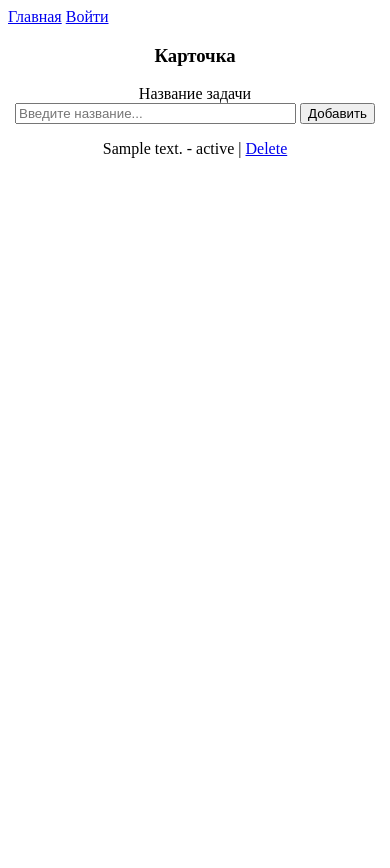
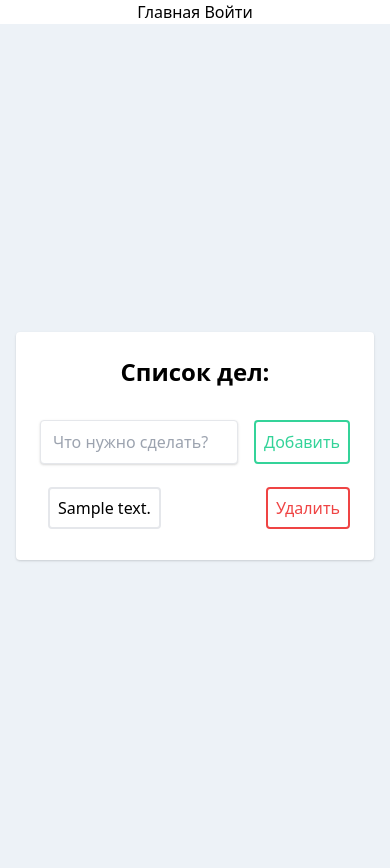
Before and after one commit to m3nd0r/todo_app, a Flask app: page /card in a window 390 px wide. Before the commit the page ends 158 px from the top, so only its background shows below. Run offline with Flask 2, Linux system fonts and the light colour scheme; tables that the repository leaves empty hold one stand-in row (values such as "Sample post"); some libraries are stand-ins or nearby versions.

Commit message:
сделал редактирование

```diff
--- a/todo/app/blueprints.py
+++ b/todo/app/blueprints.py
@@ -13,5 +13,6 @@ blueprint.add_url_rule('/', view_func=views.IndexView.as_view('index'))
 
 blueprint.add_url_rule('/card', view_func=views.CardView.as_view('card'))
 blueprint.add_url_rule('/delete/<int:todo_id>', view_func=views.DeleteTodoView.as_view('delete'))
+blueprint.add_url_rule('/update/<int:todo_id>', view_func=views.ModifyTodoView.as_view('update'))
 blueprint.add_url_rule('/profile', view_func=views.ProfileView.as_view('profile'))
 blueprint.add_url_rule('/character', view_func=views.CharacterView.as_view('character'))
--- a/todo/app/forms.py
+++ b/todo/app/forms.py
@@ -9,5 +9,14 @@ class AddTodoForm(FlaskForm):
     Форма добавления новой задачи
     """
     todo_content = wtforms.StringField('Название задачи', validators=[validators.Required(message=('Это обязательное поле'))],
-                              render_kw={'placeholder': 'Введите название...'})
-    submit = wtforms.SubmitField('Войти')
+                              render_kw={'placeholder': 'Что нужно сделать?'})
+    submit = wtforms.SubmitField('Добавить')
+
+
+class UpdateTodoForm(FlaskForm):
+    """
+    Форма обновления/модификации задачи
+    """
+    todo_content = wtforms.StringField('Название задачи', validators=[validators.Required(message=('Это обязательное поле'))],
+                              render_kw={'placeholder': 'Что нужно сделать?'})
+    submit = wtforms.SubmitField('Изменить')
--- a/todo/app/templates/base.html
+++ b/todo/app/templates/base.html
@@ -2,9 +2,10 @@
 <head>
     <meta charset="UTF-8">
     <meta name="viewport" content="width=device-width, initial-scale=1.0">
+    <link href="https://unpkg.com/tailwindcss@2.0/dist/tailwind.min.css" rel="stylesheet"/>
 </head>
 <body>
-    <div>
+    <div class="w-full font-sans" style="text-align: center;">
         {% if current_user %}
             <a href="{{ url_for('todo.index') }}">Главная</a>
 
@@ -22,9 +23,11 @@
             {% endif %}
         {% endif %}
     </div>
-
-    {% block content %}
-    {% endblock %}
-
+    <div class="h-screen overflow-hidden flex items-center justify-center" style="background: #edf2f7;">
+        <div class="h-100 w-full flex items-center justify-center font-sans">
+            {% block content %}
+            {% endblock %}
+        </div>
+    </div>
 </body>
 </html>
--- a/todo/app/templates/card.html
+++ b/todo/app/templates/card.html
@@ -2,23 +2,62 @@
 
 
 {% block content %}
-<div style="text-align: center;">
-    <h3>Карточка</h3>
+
+  <div class="bg-white rounded shadow p-6 m-4 w-full lg:w-3/4 lg:max-w-lg">
+    <div class="mb-4">
+      <h1 class="text-2xl font-bold text-grey-500 text-center">Список дел:</h1>
+      <div class="flex mt-4">
+        {% include "partials/_form.html" %}
+      </div>
+    </div>
+    <div>
+      {% if todo_list %}
+        {% for todo in todo_list %}
+        <div class="flex mb-4 items-center">
+          <p class="w-full text-grey-darkest">
+            <a class="flex-no-shrink p-2 ml-2 border-2 rounded text-red border-red hover:text-white hover:bg-red" href="/update/{{ todo.id }}">{{ todo.content }}</a>
+          </p>
+          <button >
+            <a class="flex-no-shrink p-2 ml-2 border-2 rounded text-red-500 border-red-500 hover:text-white hover:bg-red-500" href="/delete/{{ todo.id }}">
+              Удалить
+            </a>
+          </button>
+        </div>
+        {% endfor %}
+      {% else %}
+        <p class="text-center">Нет задач</p>
+      {% endif %}
+    </div>
+  </div>
+
+{% endblock content %}
+
+
+{# <div class="bg-white rounded shadow p-6 m-4 w-full lg:w-3/4 lg:max-w-lg">
+    <div class="mb-4">
+        <h1 class="text-grey-darkest">Карточка</h1>
         {% if form %}
-        <form action="" method="post">
+            <div class="flex mt-4">
+                <form class="shadow appearance-none border rounded w-full py-2 px-3 mr-4 text-grey-darker" action="" method="post">
                     {{ form.hidden_tag() }}
                     <div>
                         {{ form.todo_content.label }}
                         {{ form.todo_content(size=32) }}
-                <button type="submit">Добавить</button>
+                        <button class="flex-no-shrink p-2 border-2 rounded text-teal border-teal hover:text-white hover:bg-teal" type="submit">Добавить</button>
                     </div>
                 </form>
+            </div>
         {% endif %}
-
+    </div>
+    <div class="flex mb-4 items-center">
         {% for todo in todo_list %}
             {% if todo.active %}
-            <p>{{ todo.content }} - {{todo.status}} | <a href="/delete/{{ todo.id }}">Delete</a></p>
+                <div class="flex mb-4 items-center">
+                    <p class="w-full text-grey-darkest">{{ todo.content }} - {{todo.status}}
+                        <a class="flex-no-shrink p-2 ml-2 border-2 rounded text-red border-red hover:text-white hover:bg-red" href="/delete/{{ todo.id }}">Delete</a>
+                    </p>
+                </div>
             {% endif %}
         {% endfor %}
     </div>
-{% endblock content %}
+</div> #}
--- /dev/null
+++ b/todo/app/templates/partials/_form.html
@@ -0,0 +1,7 @@
+<form action="" method="post" class="flex mt-4">
+        {{ form.hidden_tag() }}
+        {{ form.todo_content(class="shadow appearance-none border rounded w-full py-2 px-3 mr-4 text-grey-darker", size=32) }}
+    <button class="flex-no-shrink p-2 border-2 rounded text-green-400 border-green-400 hover:text-white hover:bg-green-400" type="submit" name="submit">
+        Добавить
+    </button>
+</form>
--- a/todo/app/views.py
+++ b/todo/app/views.py
@@ -1,7 +1,7 @@
 from flask import flash, redirect, render_template, session, url_for, request
 from todo.lib.core_views import AbstractView, CoreView
 from todo.app.models import Card
-from todo.app.forms import AddTodoForm
+from todo.app.forms import AddTodoForm, UpdateTodoForm
 from todo import db
 from datetime import datetime
 from werkzeug.utils import cached_property
@@ -22,14 +22,13 @@ class CardView(CoreView, MethodView):
         return AddTodoForm()
 
     def get(self):
-        todo_list = Card.query.all()
+        todo_list = Card.query.order_by(Card.d_create).all()
         return render_template('/card.html', form = self.form, todo_list=todo_list)
 
     def post(self):
         form = self.form
-
         if form.validate_on_submit():
-            new_todo = Card(content=form.todo_content.data, d_create=datetime.now())
+            new_todo = Card(content=form.todo_content.data, active=True, d_create=datetime.now())
             db.session.add(new_todo)
             db.session.commit()
 
@@ -48,8 +47,25 @@ class DeleteTodoView(CoreView, MethodView):
 
 class ModifyTodoView(CoreView, MethodView):
 
+    @cached_property
+    def form(self):
+        """ Экземпляр формы модификации задачи """
+        return UpdateTodoForm()
+
     def get(self, todo_id):
-        pass
+        todo = Card.query.filter_by(id=todo_id).first()
+        return render_template('/update.html', form=self.form, todo=todo)
+
+    def post(self, todo_id):
+        todo = Card.query.filter_by(id=todo_id).first()
+        form = self.form
+        if form.validate_on_submit():
+            todo.content = form.todo_content.data
+            db.session.add(todo)
+            db.session.commit()
+
+            return redirect(url_for('todo.card'))
+
 
 class ProfileView(CoreView, MethodView):
     def get(self):
```
Also changed, not shown: todo/app/templates/update.html (added, +17 -0 lines), todo/app/static/css/style.css (added). Lines whose indentation alone changed are shown as unchanged.
